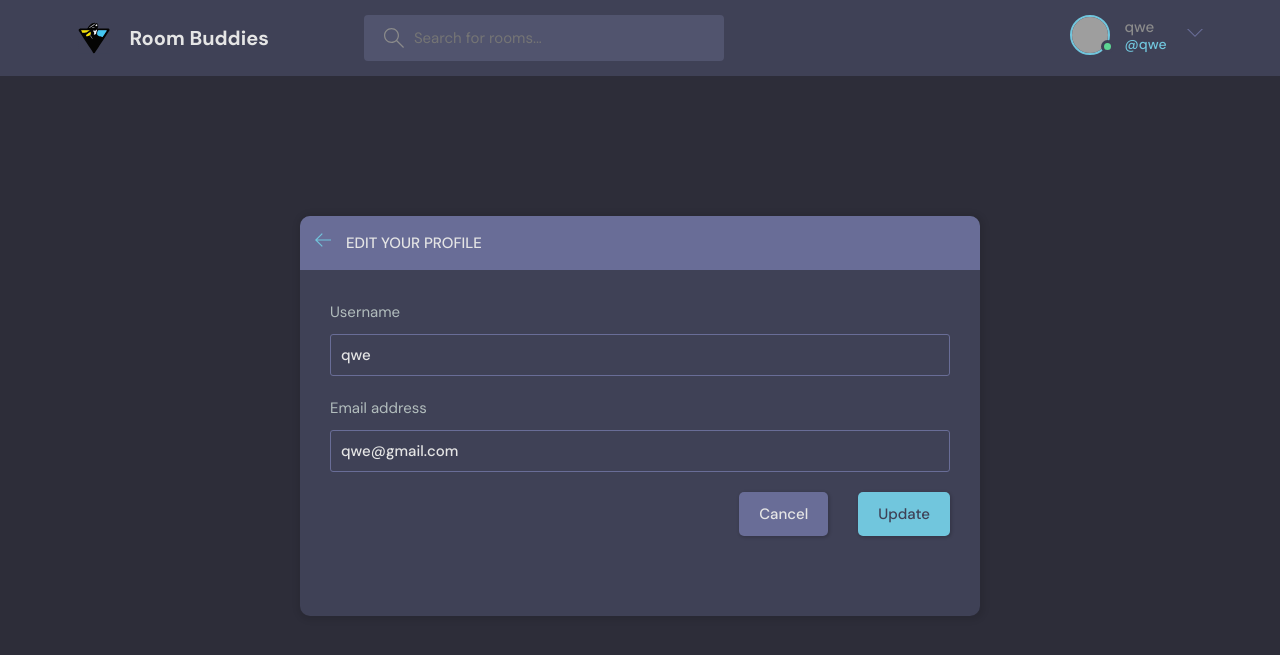
After one commit to AbhilashGaurav/room_buddies, a Django app: page /update_user/ in a window 1280 px wide. The commit adds this page. Shown: the top 655 px of the page. Run offline with Django 4.2, Linux system fonts and the light colour scheme; a user stored in the database is signed in; grey boxes are pictures that could not be loaded.

Commit message:
edit user acount page

```diff
--- a/my_proj/base/forms.py
+++ b/my_proj/base/forms.py
@@ -1,8 +1,12 @@
 from django.forms import ModelForm
 from .models import Room
-
+from django.contrib.auth.models import User
 class RoomForm(ModelForm):
     class Meta:
         model = Room
         fields = '__all__'
         exclude = ['host','participants']
+class UserForm(ModelForm):
+    class Meta:
+        model = User
+        fields = ['username','email']
--- a/my_proj/base/templates/base/profile.html
+++ b/my_proj/base/templates/base/profile.html
@@ -17,7 +17,9 @@
           <div class="profile__info">
             <h3>{{user.username}}</h3>
             <p>@{{user.username}}</p>
-            <a href="edit-user.html" class="btn btn--main btn--pill">Edit Profile</a>
+            {%if request.user == user %}
+            <a href="{%url 'update-user'%}" class="btn btn--main btn--pill">Edit Profile</a>
+            {%endif%}
           </div>
           <div class="profile__about">
             <h3>About</h3>
@@ -31,7 +33,7 @@
 
         <div class="roomList__header">
           <div>
-            <h2>Study Rooms Hosted by dennis_ivy</a>
+            <h2>Study Rooms Hosted by {{user}}</a>
             </h2>
           </div>
         </div>
--- /dev/null
+++ b/my_proj/base/templates/base/update_user.html
@@ -0,0 +1,43 @@
+{%extends 'main.html' %}
+{%block content%}
+<main class="update-account layout">
+  <div class="container">
+    <div class="layout__box">
+      <div class="layout__boxHeader">
+        <div class="layout__boxTitle">
+          <a href="{% url 'home'%}">
+                            <svg version="1.1" xmlns="http://www.w3.org/2000/svg" width="32" height="32"
+                                viewBox="0 0 32 32">
+                                <title>arrow-left</title>
+                                <path
+                                d="M13.723 2.286l-13.723 13.714 13.719 13.714 1.616-1.611-10.96-10.96h27.625v-2.286h-27.625l10.965-10.965-1.616-1.607z">
+                                </path>
+                              </svg>
+                            </a>
+                            <h3>Edit your profile</h3>
+                          </div>
+                </div>
+                <div class="layout__body">
+                  <form class="form" action="" method="post">
+                    {% csrf_token %}
+                    {%for field in form %}
+                    <div class="form__group">
+                      <label for="profile_pic">{{field.label}}</label>
+                      {{field}}
+                    </div>
+
+                    {%endfor %}
+
+
+                        <div class="form__action">
+                            <a class="btn btn--dark" href="index.html">Cancel</a>
+                            <button class="btn btn--main" type="submit">Update</button>
+                        </div>
+                    </form>
+                </div>
+              </div>
+        </div>
+      </div>
+    </main>
+
+    {%endblock content%}
--- a/my_proj/base/urls.py
+++ b/my_proj/base/urls.py
@@ -13,4 +13,6 @@ urlpatterns =[
     path("update-room/<str:pk>/",views.updateRoom,name="update-room"),
     path("delete-room/<str:pk>/",views.delete_room,name="delete-room"),
     path("delete-message/<str:pk>/",views.deleteMessage,name="delete-message"),
+    path("update_user/",views.updateUser,name="update-user"),
+
 ]
--- a/my_proj/base/views.py
+++ b/my_proj/base/views.py
@@ -6,7 +6,7 @@ from django.contrib.auth import login, authenticate, logout
 from django.contrib.auth.models import User
 from django.contrib.auth.decorators import login_required
 
-from .forms import RoomForm
+from .forms import RoomForm ,UserForm
 from django.contrib.auth.forms import UserCreationForm
 
 # Create your views here.
@@ -171,3 +171,15 @@ def deleteMessage(request,pk):
         message.delete()
         return redirect('home')
     return render(request,"base/delete.html",{'obj':message})
+
+@login_required(login_url='login')
+def updateUser(request):
+    user = request.user
+    form =UserForm(instance =request.user)
+    if request.method == 'POST':
+        form = UserForm(request.POST, instance=user)
+        if form.is_valid():
+            form.save()
+            return redirect('user-profile',pk=user.id)
+
+    return render(request,"base/update_user.html",{'form':form})
--- a/my_proj/templates/navbar.html
+++ b/my_proj/templates/navbar.html
@@ -21,7 +21,7 @@
           <!-- Logged In -->
         {%if request.user.is_authenticated%}
         <div class="header__user">
-          <a href="profile.html">
+          <a href="{% url 'update-user'%}">
             <div class="avatar avatar--medium active">
               <img src="https://randomuser.me/api/portraits/men/37.jpg" />
             </div>
@@ -44,7 +44,7 @@
 
         {%endif%}
         <div class="dropdown-menu">
-          <a href="settings.html" class="dropdown-link"
+          <a href="{%url 'update-user'%}" class="dropdown-link"
             ><svg version="1.1" xmlns="http://www.w3.org/2000/svg" width="32" height="32" viewBox="0 0 32 32">
               <title>tools</title>
               <path
```
Also changed, not shown: my_proj/base/templates/base/room.html (+7 -5 lines), my_proj/base/templates/base/room_form.html (+9 -8 lines), my_proj/db.sqlite3.
